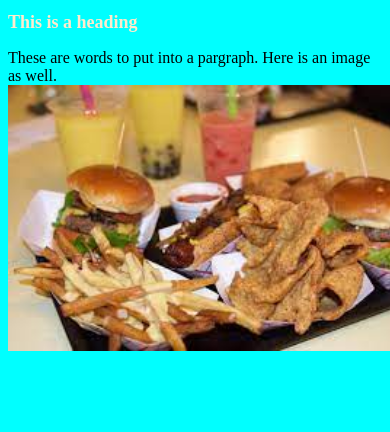
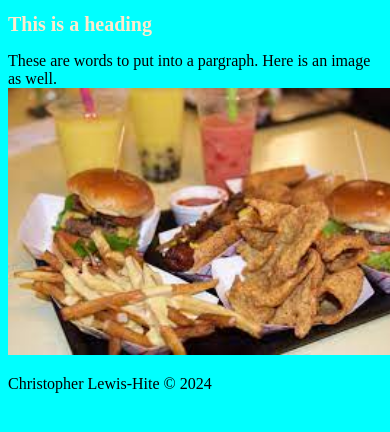
Before and after one commit to chite0209/three_commits_project, a plain HTML site: page index.html in a window 390 px wide. Drawn offline with Linux system fonts and the light colour scheme.

Commit message:
Modified the index html file to include a footer. Modified the styles css file to include a responsive design function specifically for the h1 heading.

```diff
--- a/index.html
+++ b/index.html
@@ -19,5 +19,9 @@ These are words to put into a pargraph. Here is an image as well.
 <img src="Food.jpg" alt="Picture of delicious food." width="400">
 
 </p>
+
+<footer>
+    Christopher Lewis-Hite &copy; 2024
+    </footer>
     </body>
 </html>
--- a/styles.css
+++ b/styles.css
@@ -7,3 +7,13 @@ h1 {
     color: blanchedalmond;
     font-family: 'Times New Roman', Times, serif;
 }
+
+@media screen and (max-width:700px) {
+    h1 {font-size: 20px;}
+
+}
+
+@media screen and (max-width:350px) {
+    h1 {font-size: 10px;}
+
+}
```
